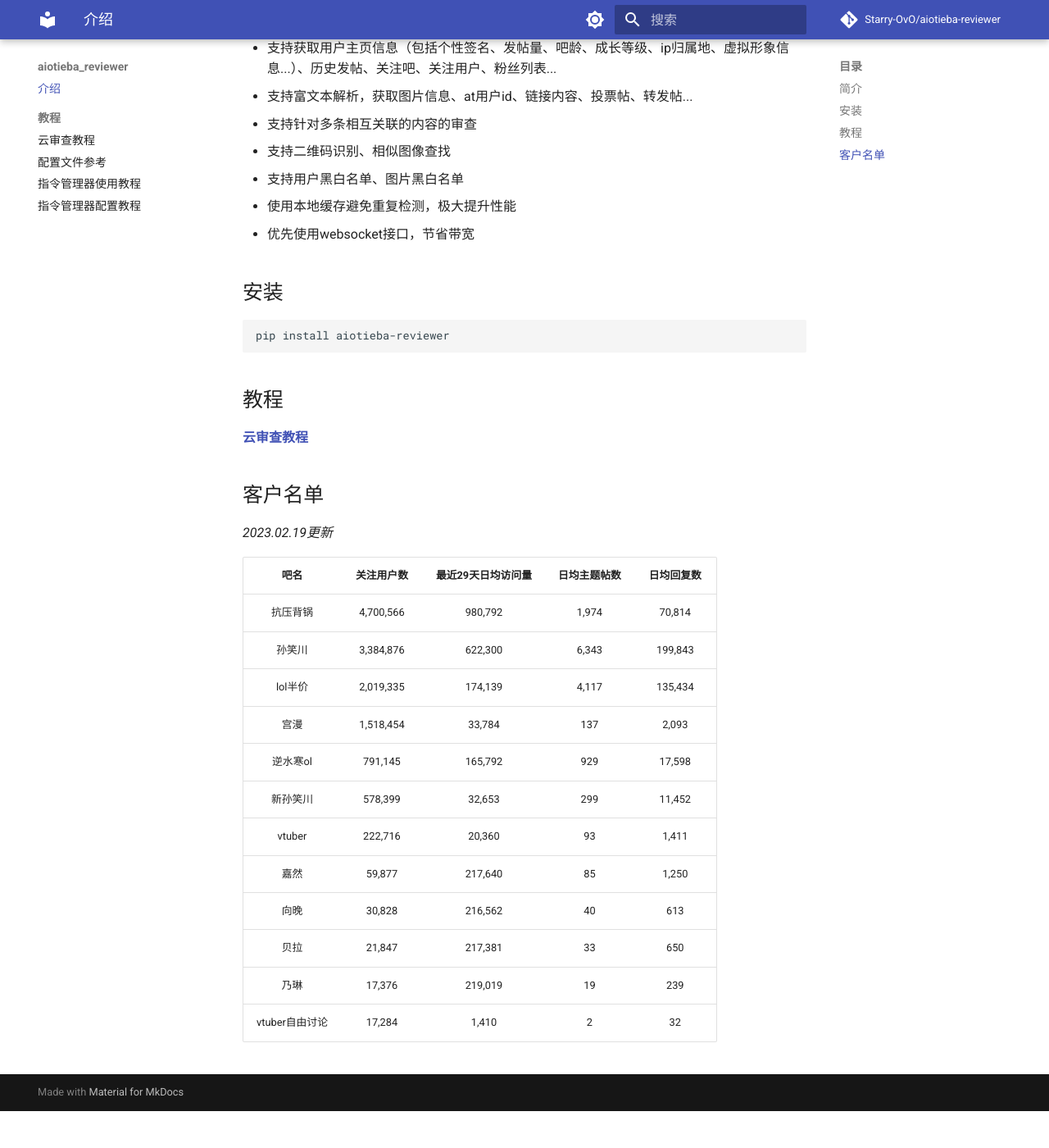
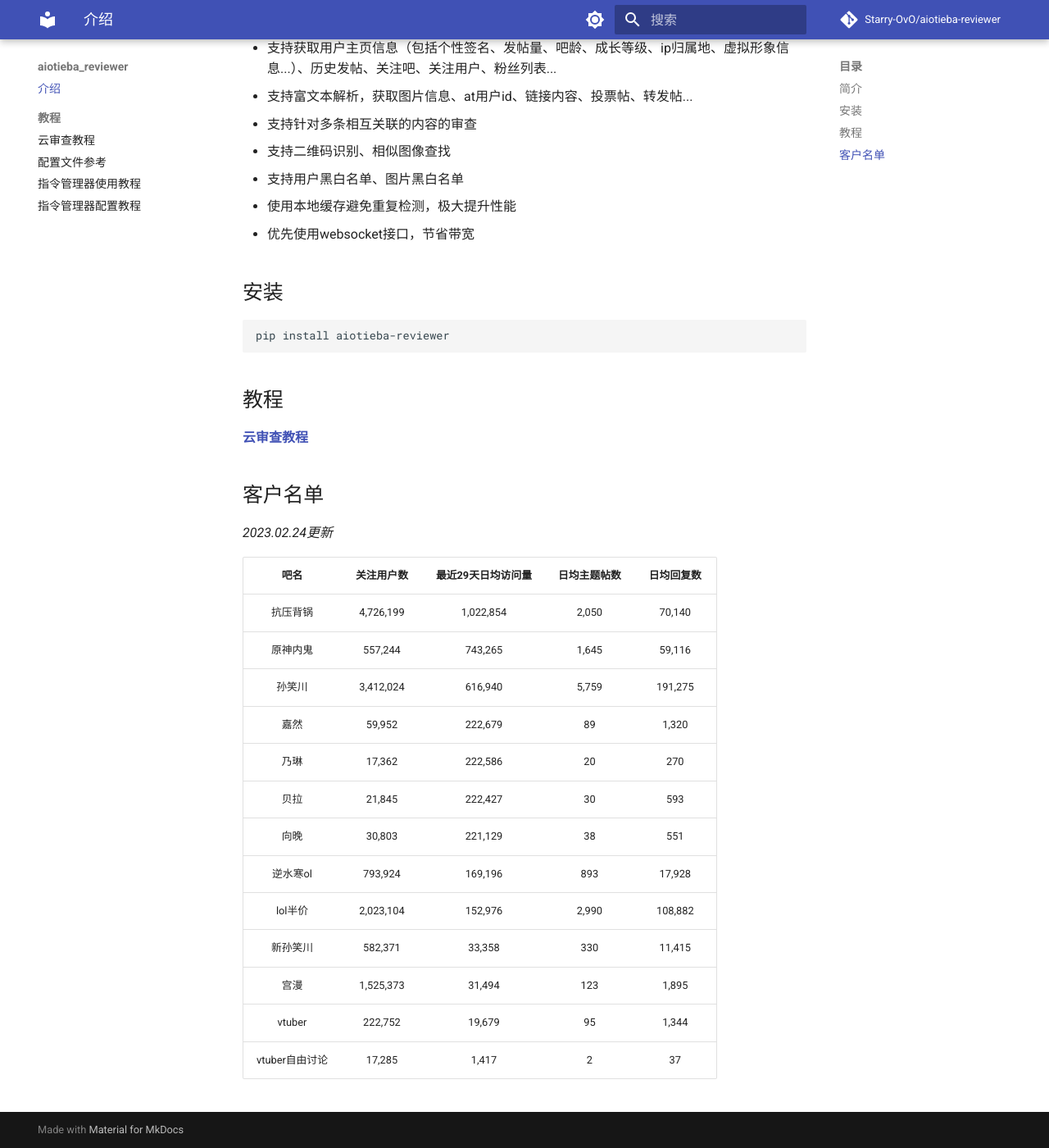
Before and after one commit to lumina37/aiotieba-reviewer, an MkDocs documentation site: the page built from docs/index.md, in a window 1280 px wide and 1400 px high, scrolled down 260 px. Shown: the whole window at 82% size. Built offline with MkDocs 1.6.1 and Material for MkDocs 9.7.7, drawn with Linux system fonts in a browser that asks for light colours; comment, search, counter and statistics services are not loaded; before the commit the page ends 1615 px from its top, so only the background shows below that.

```diff
--- a/docs/index.md
+++ b/docs/index.md
@@ -23,19 +23,20 @@ pip install aiotieba-reviewer
 
 ## 客户名单
 
-*2023.02.19更新*
+*2023.02.24更新*
 
 |      吧名      | 关注用户数 | 最近29天日均访问量 | 日均主题帖数 | 日均回复数 |
 | :------------: | :--------: | :----------------: | :----------: | :--------: |
-|    抗压背锅    | 4,700,566  |      980,792       |    1,974     |   70,814   |
-|     孙笑川     | 3,384,876  |      622,300       |    6,343     |  199,843   |
-|    lol半价     | 2,019,335  |      174,139       |    4,117     |  135,434   |
-|      宫漫      | 1,518,454  |       33,784       |     137      |   2,093    |
-|    逆水寒ol    |  791,145   |      165,792       |     929      |   17,598   |
-|    新孙笑川    |  578,399   |       32,653       |     299      |   11,452   |
-|     vtuber     |  222,716   |       20,360       |      93      |   1,411    |
-|      嘉然      |   59,877   |      217,640       |      85      |   1,250    |
-|      向晚      |   30,828   |      216,562       |      40      |    613     |
-|      贝拉      |   21,847   |      217,381       |      33      |    650     |
-|      乃琳      |   17,376   |      219,019       |      19      |    239     |
-| vtuber自由讨论 |   17,284   |       1,410        |      2       |     32     |
+|    抗压背锅    | 4,726,199  |     1,022,854      |    2,050     |   70,140   |
+|    原神内鬼    |  557,244   |      743,265       |    1,645     |   59,116   |
+|     孙笑川     | 3,412,024  |      616,940       |    5,759     |  191,275   |
+|      嘉然      |   59,952   |      222,679       |      89      |   1,320    |
+|      乃琳      |   17,362   |      222,586       |      20      |    270     |
+|      贝拉      |   21,845   |      222,427       |      30      |    593     |
+|      向晚      |   30,803   |      221,129       |      38      |    551     |
+|    逆水寒ol    |  793,924   |      169,196       |     893      |   17,928   |
+|    lol半价     | 2,023,104  |      152,976       |    2,990     |  108,882   |
+|    新孙笑川    |  582,371   |       33,358       |     330      |   11,415   |
+|      宫漫      | 1,525,373  |       31,494       |     123      |   1,895    |
+|     vtuber     |  222,752   |       19,679       |      95      |   1,344    |
+| vtuber自由讨论 |   17,285   |       1,417        |      2       |     37     |
```
Also changed, not shown: README.md (+14 -13 lines).
